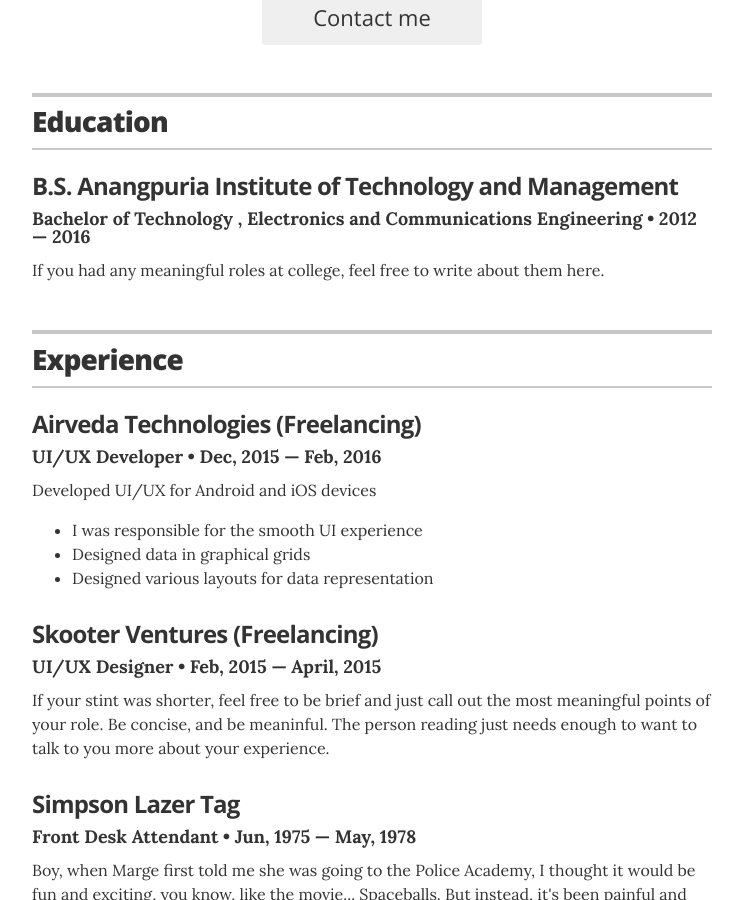
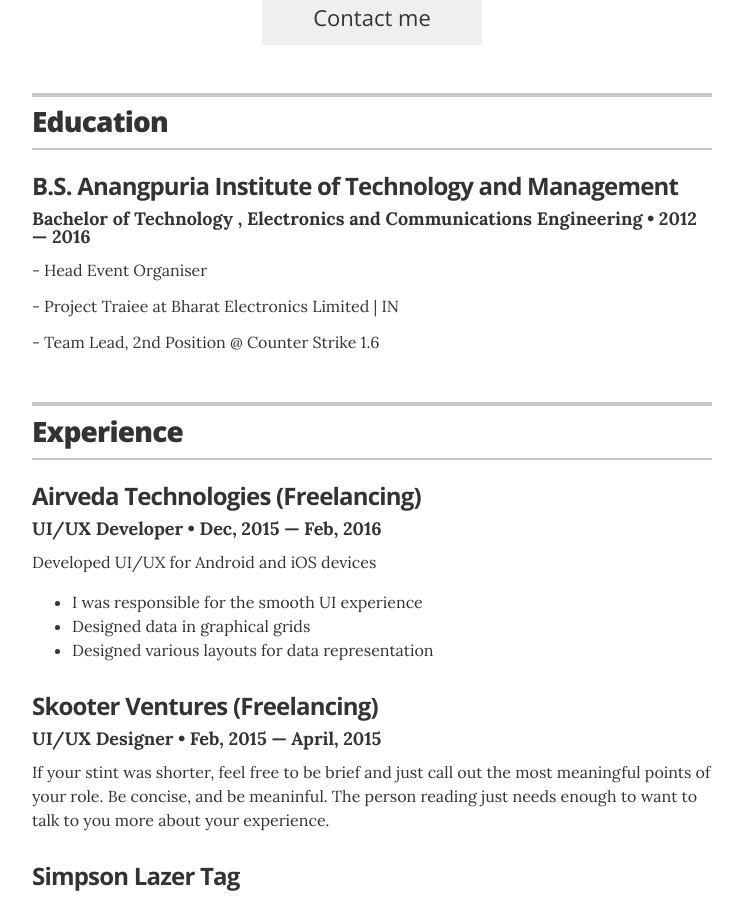
Before and after one commit to ja1sh/jaisharmafps.github.io, a Jekyll site: the page built from index.html, in a window 1280 px wide and 900 px high, scrolled down 401 px. Shown: the whole window, without its empty margins (268-1011 px from the left). Built offline with Jekyll 4.4.1, drawn with Linux system fonts in a browser that asks for light colours.

Commit message:
details update x1.2

```diff
--- a/_layouts/resume.html
+++ b/_layouts/resume.html
@@ -50,7 +50,9 @@
         <div class="resume-item" itemscope itemprop="alumniOf" itemtype="http://schema.org/CollegeOrUniversity">
           <h3 class="resume-item-title" itemprop="name">B.S. Anangpuria Institute of Technology and Management</h3>
           <h4 class="resume-item-details" itemprop="description">Bachelor of Technology , Electronics and Communications Engineering &bull; 2012 &mdash; 2016</h4>
-          <p class="resume-item-copy">If you had any meaningful roles at college, feel free to write about them here.</p>
+          <p class="resume-item-copy">- Head Event Organiser</p>
+		  <p class="resume-item-copy">- Project Traiee at Bharat Electronics Limited | IN</p>
+		  <p class="resume-item-copy">- Team Lead, 2nd Position @ Counter Strike 1.6</p>
         </div>
 
       </section>
```
